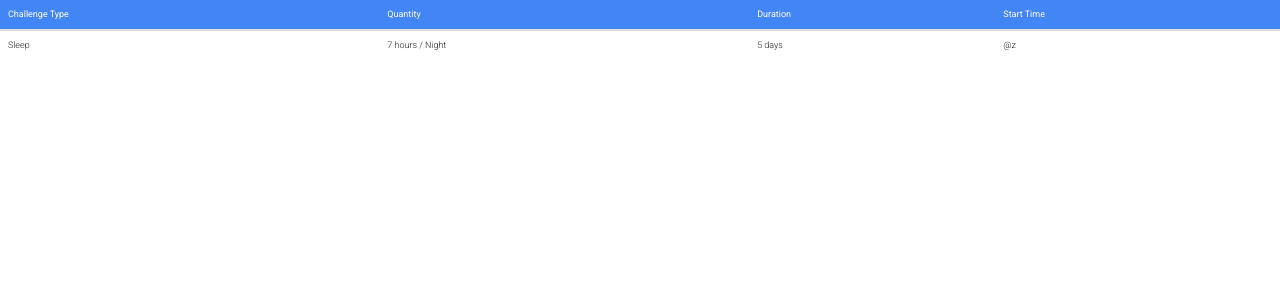
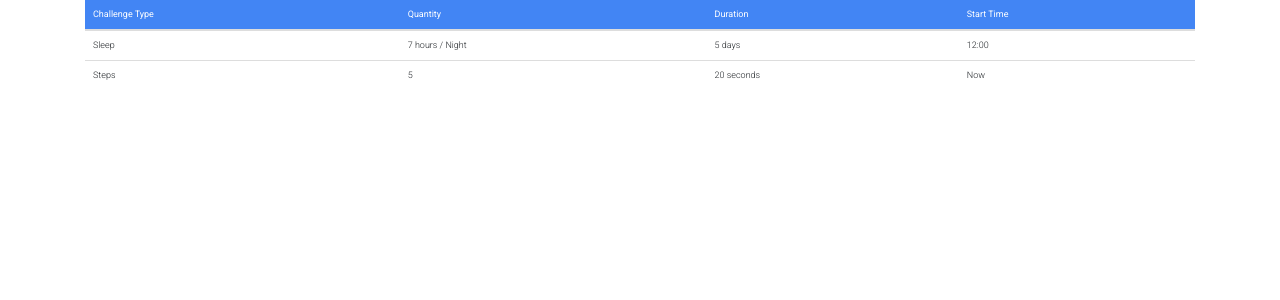
Before and after one commit to brexitcollegelondon/client, a React (Create React App) app: page / in a window 1280 px wide. Shown: the top 300 px of the page. Built offline with nearby package versions, Linux system fonts and the light colour scheme; no server answers.

Commit message:
Update Challenge Table

```diff
--- a/src/components/App.js
+++ b/src/components/App.js
@@ -1,7 +1,9 @@
 import React from 'react';
 import {connect} from 'react-redux';
 
-import { BasicTable } from "./ChallengeTable";
+import { ChallengeTable } from "./ChallengeTable";
+import { MDBContainer, MDBRow, MDBCol } from "mdbreact";
+
 import { selectBar, selectFoo } from "../reduxStore/selectors";
 import { incrementCounter, decrementCounter } from "../foo/reducer";
 import { getBarData } from '../bar/reducer';
@@ -10,9 +12,30 @@ import { getBarData } from '../bar/reducer';
 function App({ foo: { counter }, bar: { data }, increment, decrement, getBarData }) {
   getBarData();
   return (
-    <BasicTable />
+    <MDBContainer>
+        <MDBRow>
+          {/* Decent Life Banner */}
+        </MDBRow>
+        <MDBRow>
+          <MDBCol>
+           {/* Ongoing Challenges Table */}
+           <ChallengeTable headers={OngoingChallengeHeaders} />
+          </MDBCol>
+        </MDBRow>
+        <MDBRow>
+          <MDBCol>
+          {/* Available Challenges Table  */}
+          </MDBCol>
+        </MDBRow>
+        <MDBRow>
+        {/* Create some spacing */}
+        </MDBRow>
+
+      </MDBContainer>
   );
 }
+
+const OngoingChallengeHeaders = ['Challenge Type', 'Quantity', 'Duration', 'Start Time']
 
 function mapStateToProps(state) {
   return {
--- a/src/components/ChallengeTable.js
+++ b/src/components/ChallengeTable.js
@@ -1,15 +1,12 @@
 import React from 'react';
 import { MDBTable, MDBTableBody, MDBTableHead } from 'mdbreact';
 
-export const BasicTable = props => {
+export const ChallengeTable = props => {
   return (
     <MDBTable hover>
       <MDBTableHead color="primary-color" textWhite>
         <tr>
-          <th>Challenge Type</th>
-          <th>Quantity</th>
-          <th>Duration</th>
-          <th>Start Time</th>
+          {props.headers.map(header => <th>{header}</th>)}
         </tr>
       </MDBTableHead>
       <MDBTableBody>
@@ -17,7 +14,13 @@ export const BasicTable = props => {
           <td>Sleep</td>
           <td>7 hours / Night</td>
           <td>5 days</td>
-          <td>@z</td>
+          <td>12:00</td>
+        </tr>
+				<tr>
+          <td>Steps</td>
+          <td>5</td>
+          <td>20 seconds</td>
+          <td>Now</td>
         </tr>
       </MDBTableBody>
     </MDBTable>
```
Also changed, not shown: 1 other file (tests, documents, lock files or other folders).
